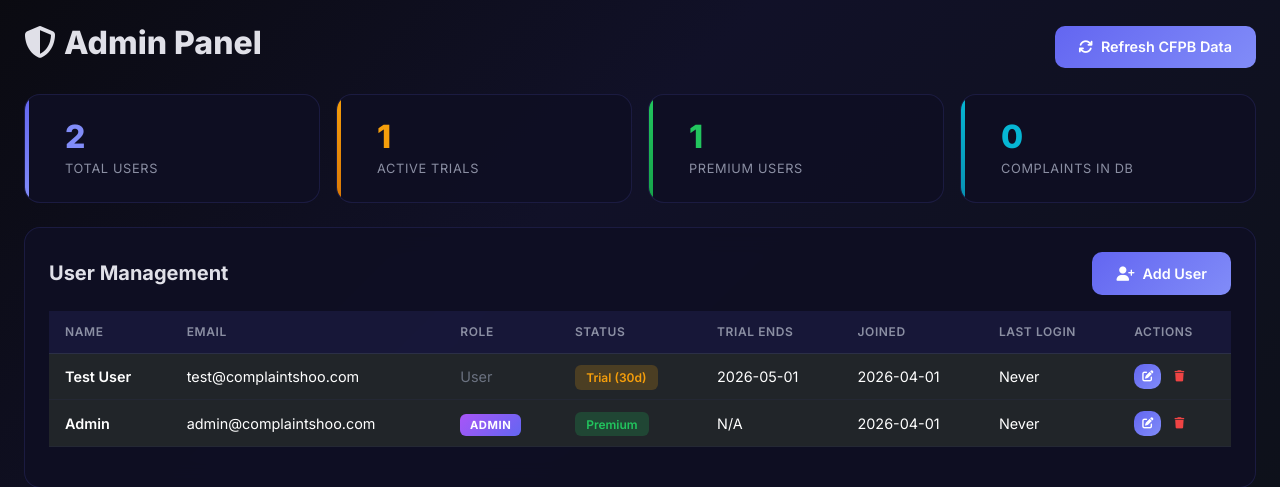
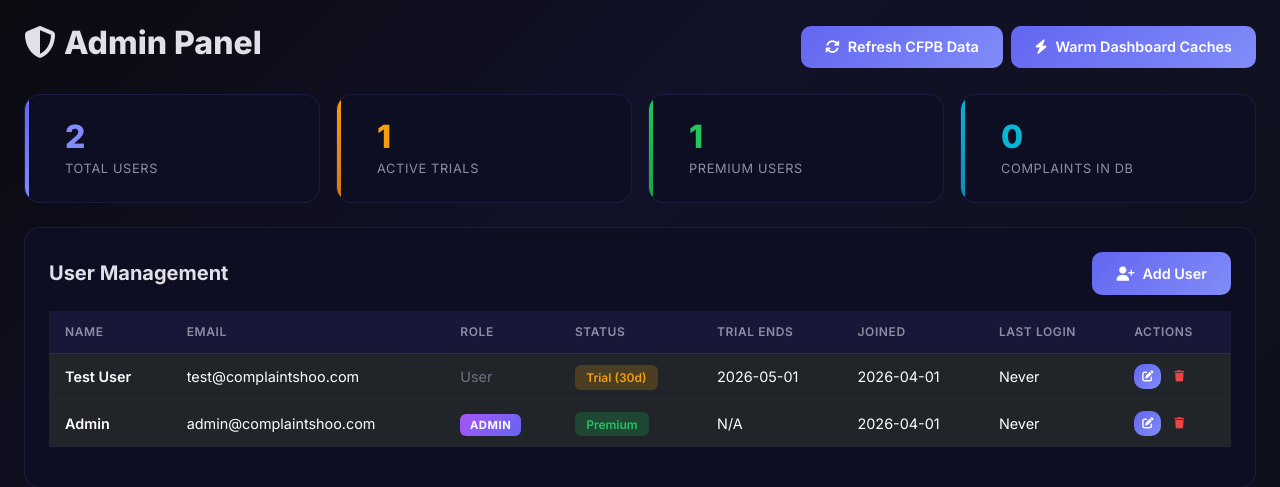
Before and after one commit to naveedk2535-tech/ProjectComplaints, a Flask app: page /admin in a window 1280 px wide. Shown: the part 69-556 px from the top of the page. Run offline with Flask 3, Linux system fonts and the light colour scheme; the visitor is signed in with stand-in values (Sample User, id 1); data comes from the database, SQL or seed files in the repository; some libraries are stand-ins or nearby versions.

Commit message:
Add 'Warm Dashboard Caches' button to admin panel
One-click precomputes all 27 company caches. Makes every
dropdown switch instant (~5ms) instead of 10-16s cold.

Co-Authored-By: Claude Opus 4.6 (1M context) <noreply@anthropic.com>

```diff
--- a/dashboard/app.py
+++ b/dashboard/app.py
@@ -673,6 +673,46 @@ def create_app():
         db.session.commit()
         return jsonify({'created': created})
 
+    @app.route('/api/admin/warm-caches', methods=['POST'])
+    @admin_required
+    def admin_warm_caches():
+        """Pre-compute dashboard caches for all companies.
+        Makes dropdown switching instant instead of 10-16s.
+        Takes 2-3 minutes on PA. Called from admin panel."""
+        import time as _t
+        from services.analytics import get_companies
+
+        # Clear stale file caches
+        for f in os.listdir(_CACHE_DIR):
+            if f.startswith('dash_') and f.endswith('.json'):
+                os.remove(os.path.join(_CACHE_DIR, f))
+        _dashboard_cache.clear()
+
+        companies = get_companies()
+        targets = [None] + [c['company'] for c in companies]
+        results = []
+
+        for comp in targets:
+            t0 = _t.time()
+            try:
+                with app.test_request_context(
+                    f'/api/dashboard-data?months=12' + (f'&company={comp}' if comp else '')):
+                    # Manually set session so login_required passes
+                    session['user_id'] = User.query.filter_by(role='admin').first().id
+                    session.permanent = True
+                    resp = api_dashboard_data()
+                status = 'ok'
+            except Exception as e:
+                status = str(e)[:60]
+            elapsed = round((_t.time() - t0) * 1000)
+            results.append({'company': comp or 'Industry', 'status': status, 'ms': elapsed})
+
+        return jsonify({
+            'warmed': len([r for r in results if r['status'] == 'ok']),
+            'total_seconds': round(sum(r['ms'] for r in results) / 1000, 1),
+            'details': results,
+        })
+
     # ── Monthly Volume (actual CFPB totals) ─────────────────────
     @app.route('/api/monthly-volume')
     @login_required
--- a/dashboard/templates/admin.html
+++ b/dashboard/templates/admin.html
@@ -8,6 +8,9 @@
         <div class="d-flex gap-2">
             <button class="btn btn-cw" onclick="refreshCFPB()">
                 <i class="fas fa-sync me-2"></i>Refresh CFPB Data
+            </button>
+            <button class="btn btn-cw" id="warmBtn" onclick="warmCaches()">
+                <i class="fas fa-bolt me-2"></i>Warm Dashboard Caches
             </button>
             <button class="btn btn-cw-outline" onclick="decompressDB()" id="decompressBtn" style="display:none;">
                 <i class="fas fa-database me-2"></i>Decompress DB
@@ -217,6 +220,26 @@ async function saveUser() {
     }
 }
 
+function warmCaches() {
+    const btn = document.getElementById('warmBtn');
+    btn.disabled = true;
+    btn.innerHTML = '<span class="spinner-cw me-2"></span>Warming (2-3 min)...';
+    showStatus('Pre-computing dashboard caches for all companies. This takes 2-3 minutes...', 'info');
+
+    fetch('/api/admin/warm-caches', { method: 'POST' })
+    .then(r => r.json())
+    .then(data => {
+        btn.disabled = false;
+        btn.innerHTML = '<i class="fas fa-bolt me-2"></i>Warm Dashboard Caches';
+        showStatus(`Done! Warmed ${data.warmed} caches in ${data.total_seconds}s. All dropdown switches are now instant.`, 'success');
+    })
+    .catch(err => {
+        btn.disabled = false;
+        btn.innerHTML = '<i class="fas fa-bolt me-2"></i>Warm Dashboard Caches';
+        showStatus('Cache warming failed: ' + err.message, 'error');
+    });
+}
+
 function refreshCFPB() {
     const btn = event.target.closest('button');
     btn.disabled = true;
```
